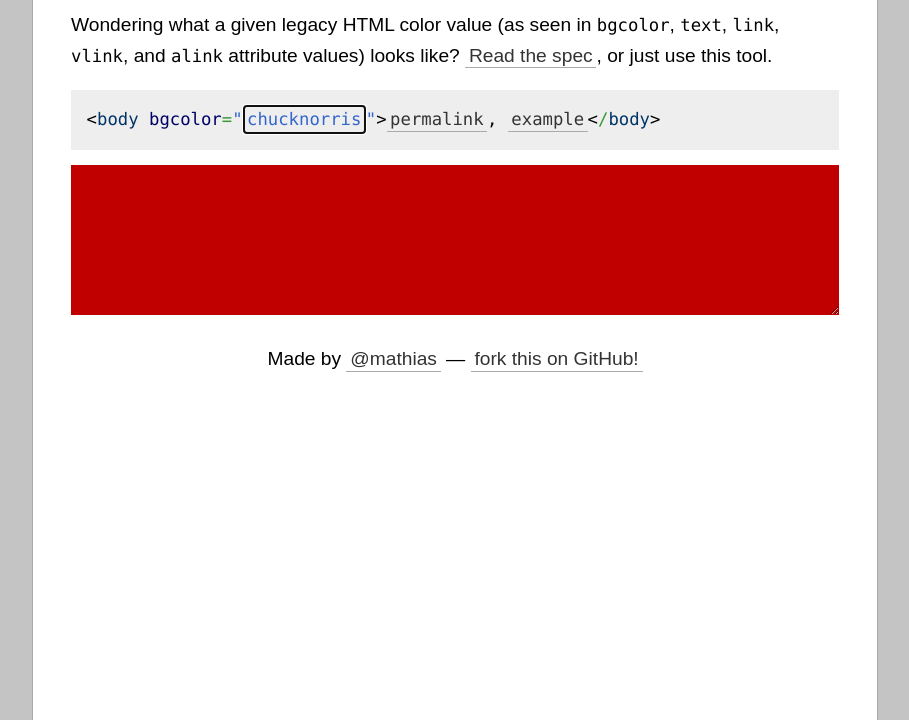
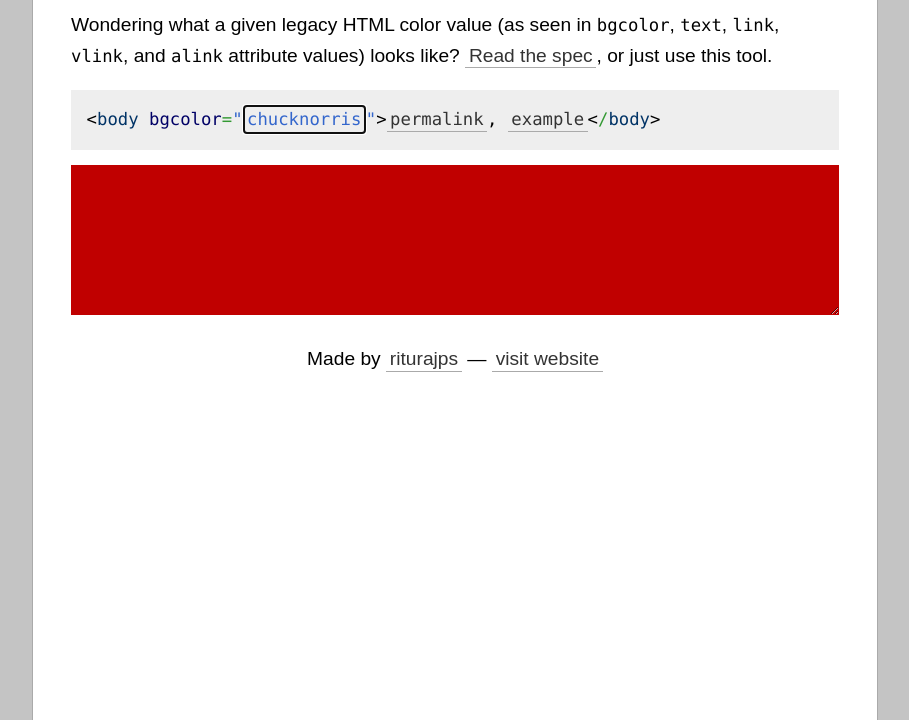
Before and after one commit to RituRajPS-Official/Tools, a plain HTML site: page bgcolor/index.html in a window 1280 px wide. Shown: the part 80-800 px from the top of the page, without its empty margins (185-1094 px from the left). Drawn offline with Linux system fonts and the light colour scheme.

Commit message:
Update index.html

```diff
--- a/bgcolor/index.html
+++ b/bgcolor/index.html
@@ -10,5 +10,5 @@
 <noscript><strong>To use this tool, please <a href=http://enable-javascript.com/>enable JavaScript</a> and reload the page.</strong></noscript>
 <pre><code><span class=sc2>&lt;<span class=element>body</span> <span class=attribute>bgcolor</span><span class=symbol>=</span><span class=quote><b>"</b><div contenteditable id=input>chucknorris</div><b>"</b></span>><a href=#chucknorris id=permalink>permalink</a>, <a href="data:text/html;charset=utf-8,<body bgcolor=chucknorris>" id=example>example</a>&lt;<span class=symbol>/</span><span class=element>body</span>></code></pre>
 <iframe id=result srcdoc="<body bgcolor=&quot;chucknorris&quot;>"></iframe>
-<p id=footer>Made by <a href=https://mathiasbynens.be/>@mathias</a> — <a href=https://github.com/mathiasbynens/mothereff.in/tree/master/bgcolor>fork this on GitHub!</a></p>
+<p id=footer>Made by <a href=https://riturajps-official.blogspot.com//>riturajps</a> — <a href=https://riturajpsofficial.blogspot.com/>visit website</a></p>
 <script src=eff.js></script>
```
